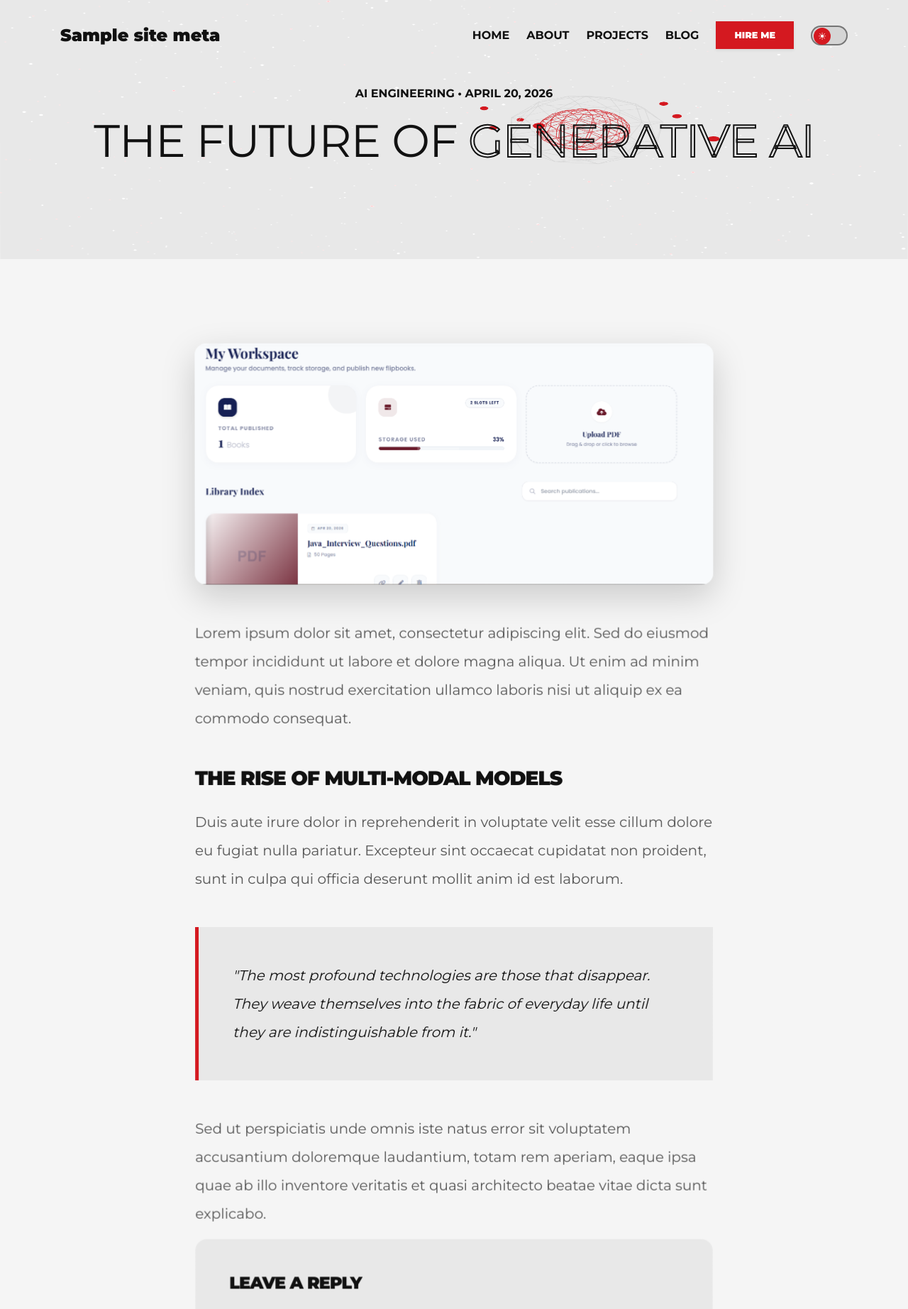
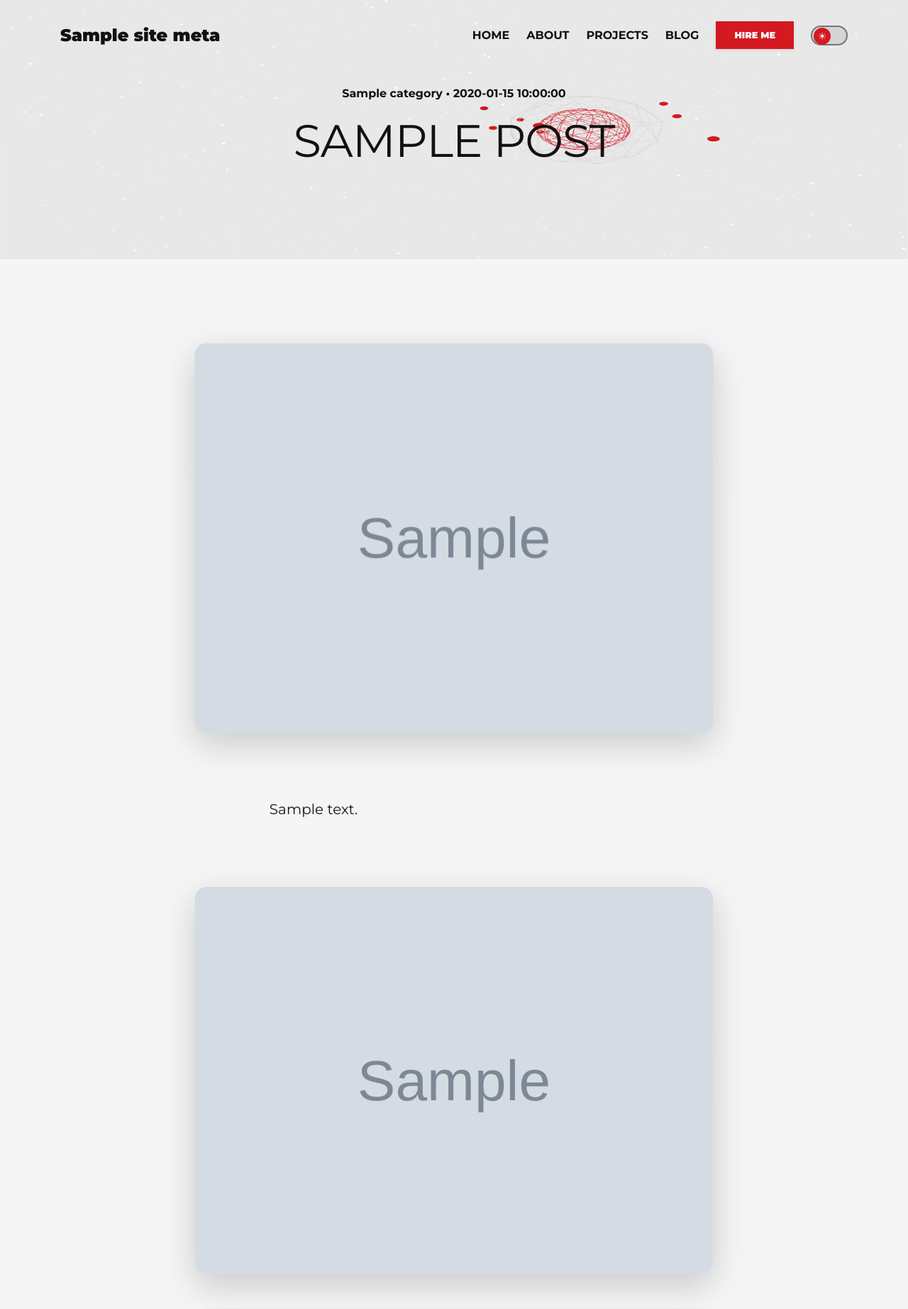
Before and after one commit to aravindthiru29/Aravind-portfolio-website, a Flask app: template templates/blog-details.html in a window 1280 px wide. Shown: the top 1844 px of the page at 71% size. Run offline with Flask 3, Linux system fonts and the light colour scheme; the template is opened without the code that fills it: most values are stand-ins (such as "Sample title", 1, 10 or a date in 2020); grey boxes marked "Sample" are stand-in pictures; a database or web service that is not in the repository returns one stand-in record (values such as "Sample title"); some libraries are stand-ins or nearby versions.

Commit message:
link the blog page and detail blog pages

```diff
--- a/app.py
+++ b/app.py
@@ -274,7 +274,7 @@ def admin_save(section):
                 'body': form.get(f'body_{i}', ''),
                 'image': form.get(f'image_{i}', ''),
                 'image2': form.get(f'image2_{i}', ''),
-                'link': '/blog-details.html'
+                'link': f'/blog/{i}'
             })
         set_content('blog_posts', items)
 
@@ -439,6 +439,14 @@ def project_detail(index):
         return render_template('project-details.html', c=content, project=projects[index], project_index=index)
     return redirect(url_for('index'))
 
+# ─── Individual Blog Detail ─────────────────────────────
+@app.route('/blog/<int:index>')
+def blog_detail(index):
+    content = get_all_content()
+    posts = content.get('blog_posts', [])
+    if 0 <= index < len(posts):
+        return render_template('blog-details.html', c=content, post=posts[index], post_index=index)
+    return redirect(url_for('admins_views', page='blog-list'))
 
 # ─── Admin: Export DB (Vercel persistence workaround) ──────
 @app.route('/admin/export-db')
--- a/templates/blog-details.html
+++ b/templates/blog-details.html
@@ -6,8 +6,8 @@
 <!-- Page Header -->
 <section class="v2-section pt-200 bg-darker">
     <div class="container text-center">
-        <div class="text-red fw-bold mb-3">AI ENGINEERING • APRIL 20, 2026</div>
-        <h1 class="display-3 fw-black" data-aos="fade-up">THE FUTURE OF <span class="outline-text">GENERATIVE AI</span></h1>
+        <div class="text-red fw-bold mb-3">{{ post.category }} • {{ post.date }}</div>
+        <h1 class="display-3 fw-black" data-aos="fade-up">{{ post.title }}</h1>
     </div>
 </section>
 
@@ -16,19 +16,15 @@
     <div class="container">
         <div class="row justify-content-center">
             <div class="col-lg-8" data-aos="fade-up">
-                <img src="{{ url_for('static', filename='img/gallery/img-6.png') }}" alt="Blog Detail" class="img-fluid rounded-4 shadow-lg mb-5 w-100">
-                <div class="blog-content fs-5 text-gray lh-lg">
-                    <p>Lorem ipsum dolor sit amet, consectetur adipiscing elit. Sed do eiusmod tempor incididunt ut labore et dolore magna aliqua. Ut enim ad minim veniam, quis nostrud exercitation ullamco laboris nisi ut aliquip ex ea commodo consequat.</p>
-
-                    <h3 class="mt-5 mb-4">THE RISE OF MULTI-MODAL MODELS</h3>
-                    <p>Duis aute irure dolor in reprehenderit in voluptate velit esse cillum dolore eu fugiat nulla pariatur. Excepteur sint occaecat cupidatat non proident, sunt in culpa qui officia deserunt mollit anim id est laborum.</p>
-
-                    <blockquote class="bg-darker p-5 border-start border-red border-5 my-5 italic">
-                        "The most profound technologies are those that disappear. They weave themselves into the fabric of everyday life until they are indistinguishable from it."
-                    </blockquote>
-
-                    <p>Sed ut perspiciatis unde omnis iste natus error sit voluptatem accusantium doloremque laudantium, totam rem aperiam, eaque ipsa quae ab illo inventore veritatis et quasi architecto beatae vitae dicta sunt explicabo.</p>
+                {% if post.image %}
+                <img src="{{ post.image if post.image.startswith('/') or post.image.startswith('http') else url_for('static', filename=post.image.replace('img/uploads/', '../uploads/') if 'img/uploads/' in post.image else post.image) }}" alt="{{ post.title }}" class="img-fluid rounded-4 shadow-lg mb-5 w-100">
+                {% endif %}
+                <div class="blog-content fs-5 text-gray lh-lg" style="white-space: pre-wrap;">
+                    {{ post.body }}
                 </div>
+                {% if post.image2 %}
+                <img src="{{ post.image2 if post.image2.startswith('/') or post.image2.startswith('http') else url_for('static', filename=post.image2.replace('img/uploads/', '../uploads/') if 'img/uploads/' in post.image2 else post.image2) }}" alt="{{ post.title }} - Image 2" class="img-fluid rounded-4 shadow-lg mt-5 mb-5 w-100">
+                {% endif %}
 
                 <!-- Comments Placeholder -->
                 <div class="mt-100 p-5 bg-darker rounded-4">
--- a/templates/blog-list.html
+++ b/templates/blog-list.html
@@ -24,9 +24,9 @@
                         <span>{{ post.category }}</span>
                         <span>{{ post.date }}</span>
                     </div>
-                    <h2 class="mb-3"><a href="{{ post.link }}" class="text-decoration-none" style="color: var(--text-primary);">{{ post.title }}</a></h2>
+                    <h2 class="mb-3"><a href="/blog/{{ loop.index0 }}" class="text-decoration-none" style="color: var(--text-primary);">{{ post.title }}</a></h2>
                     <p class="text-gray fs-5 mb-4">{{ post.excerpt }}</p>
-                    <a href="{{ post.link }}" class="v2-btn py-2 px-4 shadow-sm" style="font-size: 0.8rem;">READ MORE</a>
+                    <a href="/blog/{{ loop.index0 }}" class="v2-btn py-2 px-4 shadow-sm" style="font-size: 0.8rem;">READ MORE</a>
                 </article>
                 {% endfor %}
             </div>
```
